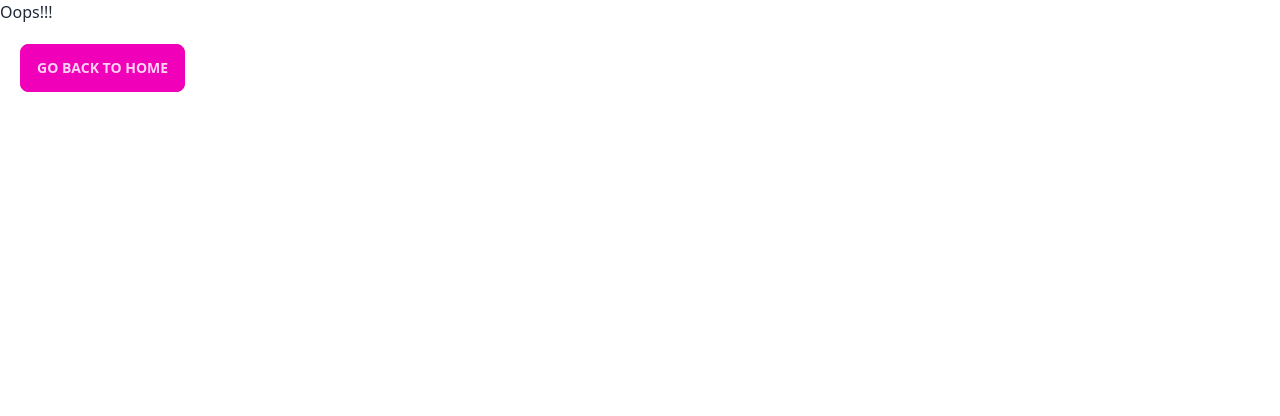
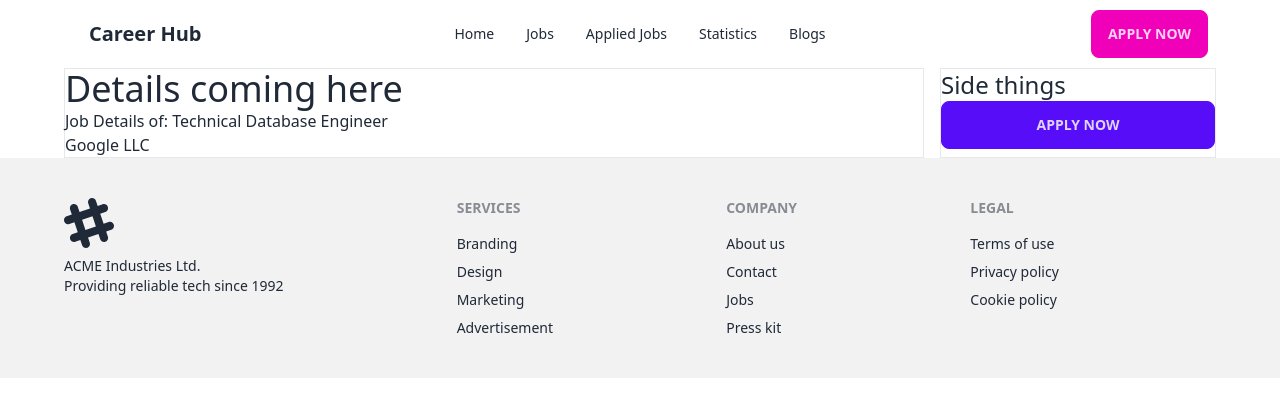
Before and after one commit to rifat3790/React-career-hub, a React (Vite) app: page /job/1 in a window 1280 px wide. Shown: the top 416 px of the page. Built offline with nearby package versions, Linux system fonts and the light colour scheme.

Commit message:
added job Details section

```diff
--- a/package.json
+++ b/package.json
@@ -16,6 +16,7 @@
     "react-dom": "^18.2.0",
     "react-icons": "^4.11.0",
     "react-router-dom": "^6.16.0",
+    "react-toastify": "^9.1.3",
     "sort-by": "^1.2.0"
   },
   "devDependencies": {
--- a/src/Components/FeatureJobs/FeatureJobs.jsx
+++ b/src/Components/FeatureJobs/FeatureJobs.jsx
@@ -4,6 +4,9 @@ import Job from "../Job/Job";
 const FeatureJobs = () => {
 
     const [jobs, setJobs] = useState([])
+
+    // this is not the best way to load show all data
+    const [dataLength, setDataLength] = useState(4);
 
 
     useEffect(()=>{
@@ -20,11 +23,15 @@ const FeatureJobs = () => {
             </div>
             <div className="grid grid-cols-1 md:grid-cols-2 gap-6">
                 {
-                    jobs.map((job) =><Job key={job.id} job={job}></Job>)
+                    jobs.slice(0, dataLength).map((job) =><Job key={job.id} job={job}></Job>)
                 }
+            </div>
+            <div className={dataLength === jobs.length && 'hidden'}>
+                <div className="text-center my-4">
+                <button onClick={()=>setDataLength(jobs.length)} className="btn btn-primary">Show All Jobs</button>
+                </div>
             </div>
         </div>
     );
 };
-
 export default FeatureJobs;
--- a/src/Components/Job/Job.jsx
+++ b/src/Components/Job/Job.jsx
@@ -1,11 +1,12 @@
 import { MdLocationOn } from "react-icons/md";
 import { AiOutlineDollar } from "react-icons/ai";
+import { Link } from "react-router-dom";
 
 
 
 const Job = ({ job }) => {
     // console.log(job);
-  const { logo, job_title, company_name, remote_or_onsite, location, job_type, salary } = job;
+  const { logo, job_title, company_name, remote_or_onsite, location, job_type, salary,id } = job;
   return (
     <div className="card card-compact bg-base-100 shadow-xl">
       <figure>
@@ -26,7 +27,9 @@ const Job = ({ job }) => {
             <h2 className="flex"><AiOutlineDollar className="text-2xl mr-2"></AiOutlineDollar> {salary}</h2>
         </div>
         <div className="card-actions">
+          <Link to={`/job/${id}`}>
           <button className="btn btn-primary">View Details</button>
+          </Link>
         </div>
       </div>
     </div>
--- /dev/null
+++ b/src/Components/JobDetails/JobDetails.jsx
@@ -0,0 +1,50 @@
+import { useLoaderData, useParams } from "react-router-dom";
+import { ToastContainer, toast } from 'react-toastify';
+import 'react-toastify/dist/ReactToastify.css';
+import { saveJobApplication } from "../../Utility/LocalStroage";
+
+
+const JobDetails = () => {
+    const jobs = useLoaderData();
+    const {id} = useParams();
+    const idInt = parseInt(id);
+
+    const job = jobs.find(job => job.id === idInt);
+    // console.log(jobs,id);
+
+    const handleApplyJob = () => {
+        saveJobApplication(id);
+        toast.success('🦄 Wow so easy!', {
+            position: "top-center",
+            autoClose: 5000,
+            hideProgressBar: false,
+            closeOnClick: true,
+            pauseOnHover: true,
+            draggable: true,
+            progress: undefined,
+            theme: "light",
+            });
+    }
+
+    return (
+        <div>
+
+            <div className="grid gap-4 md:grid-cols-4">
+                <div className="border md:col-span-3">
+                    <h2 className="text-4xl">Details coming here</h2>
+                    <h2>Job Details of: {job.job_title} </h2>
+                    <p>{job.company_name}</p>
+                </div>
+
+                    <div className="border">
+                        <h2 className="text-2xl">Side things </h2>
+                        <button onClick={handleApplyJob} className="btn btn-primary w-full">Apply Now</button>
+                    </div>
+
+            </div>
+            <ToastContainer></ToastContainer>
+        </div>
+    );
+};
+
+export default JobDetails;
--- /dev/null
+++ b/src/Utility/LocalStroage.js
@@ -0,0 +1,22 @@
+
+const getStoredJobApplication = ()=>{
+    const storedJobApplication= localStorage.getItem('job-application');
+    if(storedJobApplication){
+        return JSON.parse(storedJobApplication);
+    }
+    return [];
+}
+
+
+const saveJobApplication = id =>{
+    const storedJobApplications = getStoredJobApplication();
+
+    const exists = storedJobApplications.find(jobId=> jobId === id);
+    if(!exists){
+        storedJobApplications.push(id);
+        localStorage.setItem('job-application', JSON.stringify(storedJobApplications))
+    }
+}
+
+
+export { getStoredJobApplication,saveJobApplication}
--- a/src/main.jsx
+++ b/src/main.jsx
@@ -9,6 +9,7 @@ import Root from './Components/Root/Root';
 import Home from './Components/Home/Home';
 import AppliedJobs from './Components/AppliedJobs/AppliedJobs';
 import ErrorPage from './Components/ErrorPage/ErrorPage';
+import JobDetails from './Components/JobDetails/JobDetails';
 
 
 const router = createBrowserRouter([
@@ -24,6 +25,11 @@ const router = createBrowserRouter([
       {
         path: '/applied',
         element: <AppliedJobs></AppliedJobs>
+      },
+      {
+        path: '/job/:id',
+        element: <JobDetails></JobDetails>,
+        loader: ()=> fetch('../jobs.json')
       }
     ]
   },
```
Also changed, not shown: 1 other file (tests, documents, lock files or other folders).
